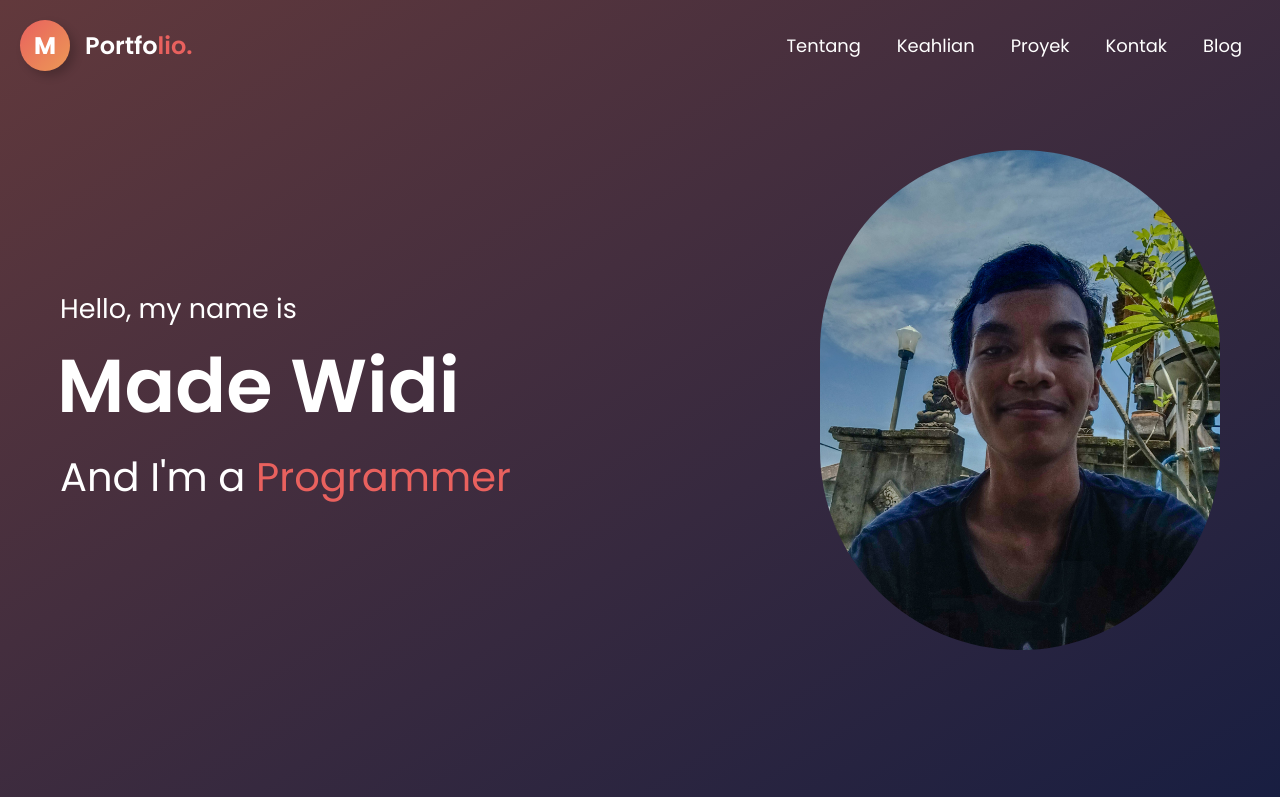
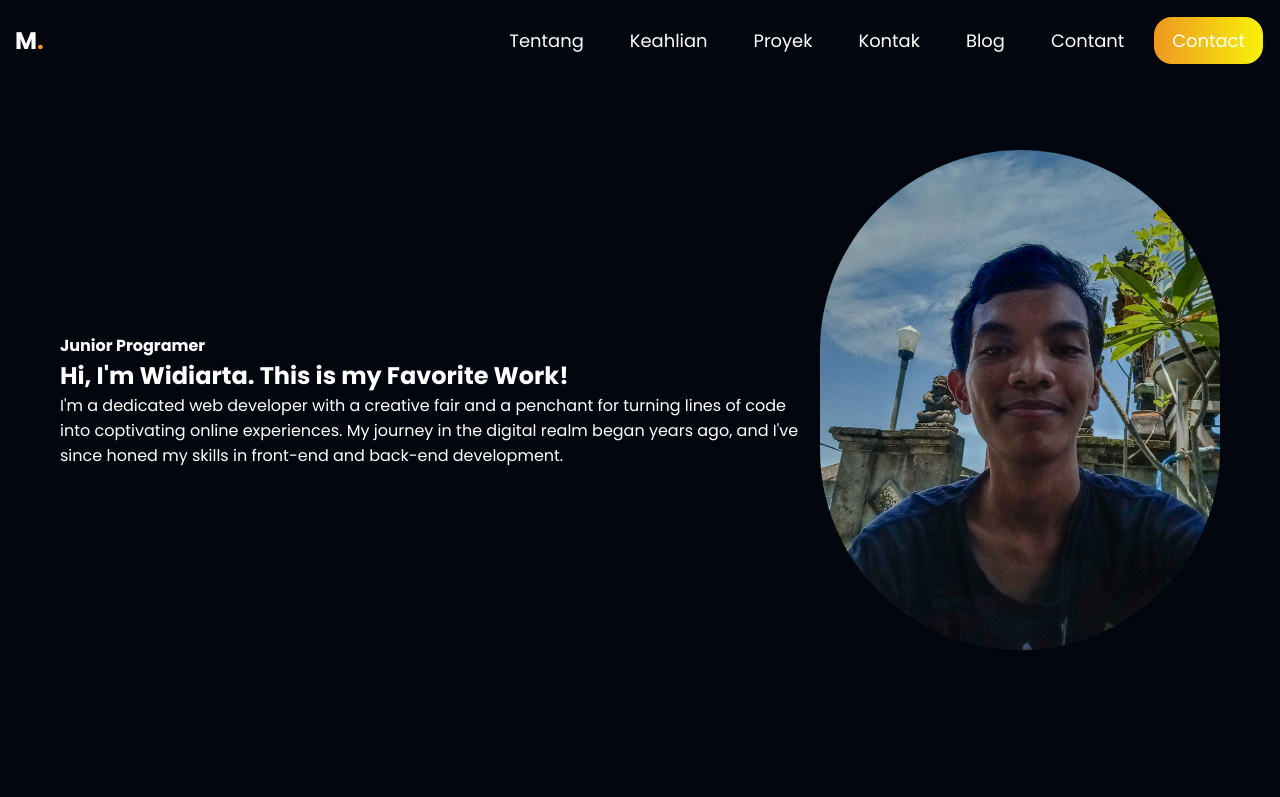
Before and after one commit to madejunior123/portofolio_widi, a plain HTML site: page index.html in a window 1280 px wide. Shown: the top 797 px of the page. Drawn offline with Linux system fonts and the light colour scheme.

Commit message:
Melakukan perubahan pada navbar dan hero section

```diff
--- a/css/style.css
+++ b/css/style.css
@@ -12,12 +12,20 @@ html {
 }
 
 :root {
-    --primary-color: #e9615e;
-    --secondary-color: #ec9956;
-    --extra-light: #f3f4f6;
-    --gradient-1: linear-gradient(to bottom right, #62393c, #181e41);
-    --gradient-2: linear-gradient(to bottom right, var(--primary-color),var(--secondary-color));
+	--primary-color: #f8f208;
+	--primary-color-dark: #ee9821;
+	--secondary-color: #04091d;
+	--secondary-color-light: #0f1221;
+	--secondary-color-dark: #03060f;
+	--text-light: #94a3b8;
+	--white: #fff;
+	--max-width: 1200px;
+	--gradient: linear-gradient(to right,
+    var(--primary-color-dark),
+    var(--primary-color)
+    );
 }
+
 
 a {
     text-decoration: none;
@@ -31,78 +39,86 @@ img {
     width: 100%;
 }
 
+button {
+    cursor: pointer;
+    border: none;
+    background: none;
+}
+
 .section-content {
     margin: 0 auto;
     padding: 0 20px;
     max-width: 1300px;
 }
 
-
 /* Styling Navbar */
 header {
     position: fixed;
     width: 100%;
     z-index: 5;
-    /* background: var(--gradient-1); */
+    background: var(--secondary-color-dark);
 }
 
 header .navbar {
     display: flex;
-    padding: 20px;
+    padding: 15px;
     align-items: center;
     justify-content: space-between;
 }
 
-.navbar .nav-logo {
-    display: flex;
-    text-align: center;
-    align-items: center;
+
+.navbar .nav-logo .logo {
+    font-size: 1.5rem;
+    font-weight: 700;
+    color: var(--white);
 }
 
-.navbar .nav-logo .logo {
-    display: inline-block;
-    padding: 8px 14px;
-    font-size: 1.5rem;
-    font-weight: 700;
-    color: white;
-    background: var(--gradient-2);
-    border-radius: 100%;
-    box-shadow: 5px 5px 10px rgba(0,0,0,.2);
+.navbar .nav-logo .logoSpan {
+    color: var(--primary-color-dark);
 }
 
-.navbar .nav-logo .logo-text {
-    color: white;
-    font-size: 1.5rem;
-    padding: 0 15px;
-    font-weight: 600;
+
+.navbar .nav-menu {
+    display: flex;
+    gap: 10px;
 }
-
-.navbar .nav-logo .logo-text .span {
-    color: var(--primary-color);
-}
-
-.nav-menu {
+.navbar .nav-list {
     display: flex;
-    /* gap: 10px; */
+    gap: 10px;
+    align-items: center;
 }
 
 .navbar .nav-menu .nav-link {
     padding: 10px 18px;
-    color: white;
+    color: var(--white);
     font-size: 1.12rem;
     border-radius: 20px;
     transition: .3 ease;
 }
 
 .navbar .nav-menu .nav-link:hover {
-    color: var(--extra-light);
-    background: var(--gradient-2);
+    color: var(--white);
+    background: var(--gradient);
+}
+
+.navbar .nav-btn {
+    padding: 10px 18px;
+    color: var(--white);
+    font-size: 1.12rem;
+    border: 2px solid var(--secondary-color-dark);
+    border-radius: 20px;
+    background: var(--gradient);
+}
+
+.navbar .nav-btn:hover {
+    background: none;
+    border-color: var(--white);
 }
 
 /* Hero Styling */
 .hero-section {
     height: 100vh;
-    background: var(--gradient-1);
+    background: var(--secondary-color-dark);
 }
 
 .hero-section .section-content {
@@ -137,5 +153,5 @@ header .navbar {
 }
 
  .hero-section .hero-description .text-3 span {
-    color: var(--primary-color)
+    color: var(--secondary-color)
 }
--- a/index.html
+++ b/index.html
@@ -12,11 +12,10 @@
     <header>
         <nav class="navbar section-content">
             <div class="nav-logo">
-                <a href="#"><span class="logo">M</span></a>
-                <a href="#" class="logo-text">Portfo<span class="span">lio.</span></a>
+                <a href="#" class="logo">M<span class="logoSpan">.</span></a>
             </div>
-
-            <ul class="nav-menu">
+            <div class="nav-menu">
+                <ul class="nav-list">
                     <li class="nav-item">
                         <a href="#about" class="nav-link">Tentang</a>
                     </li>
@@ -32,16 +31,21 @@
                     <li class="nav-item">
                         <a href="blog.html" class="nav-link">Blog</a>
                     </li>
+                    <li class="nav-item">
+                        <a href="blog.html" class="nav-link">Contant</a>
+                    </li>
                 </ul>
+                <button class="nav-btn">Contact</button>
+            </div>
         </nav>
     </header>
 
     <section class="hero-section">
         <div class="section-content">
-            <div class="hero-description">
-                <div class="text-1">Hello, my name is</div>
-                <div class="text-2">Made Widi</div>
-                <div class="text-3">And I'm a <span>Programmer</span></div>
+            <div class="hero-content">
+                <h4 class="">Junior Programer</h4>
+                <h1 class="name">Hi, I'm Widiarta. This is my Favorite Work!</h1>
+                <p class="description">I'm a dedicated web developer with a creative fair and a penchant for turning lines of code into coptivating online experiences. My journey in the digital realm began years ago, and I've since honed my skills in front-end and back-end development.</p>
             </div>
             <div class="hero-image">
                 <img src="img/foto2.jpg" alt="">
```
Also changed, not shown: blog.html (+1 -1 lines), js/script.js (added). Lines whose indentation alone changed are shown as unchanged.
